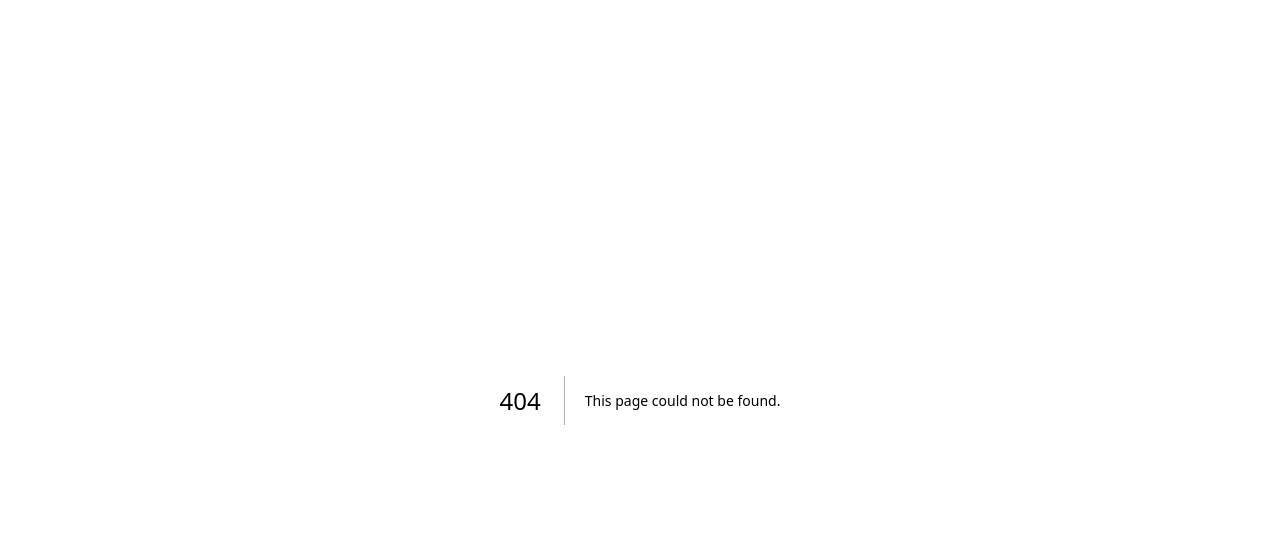
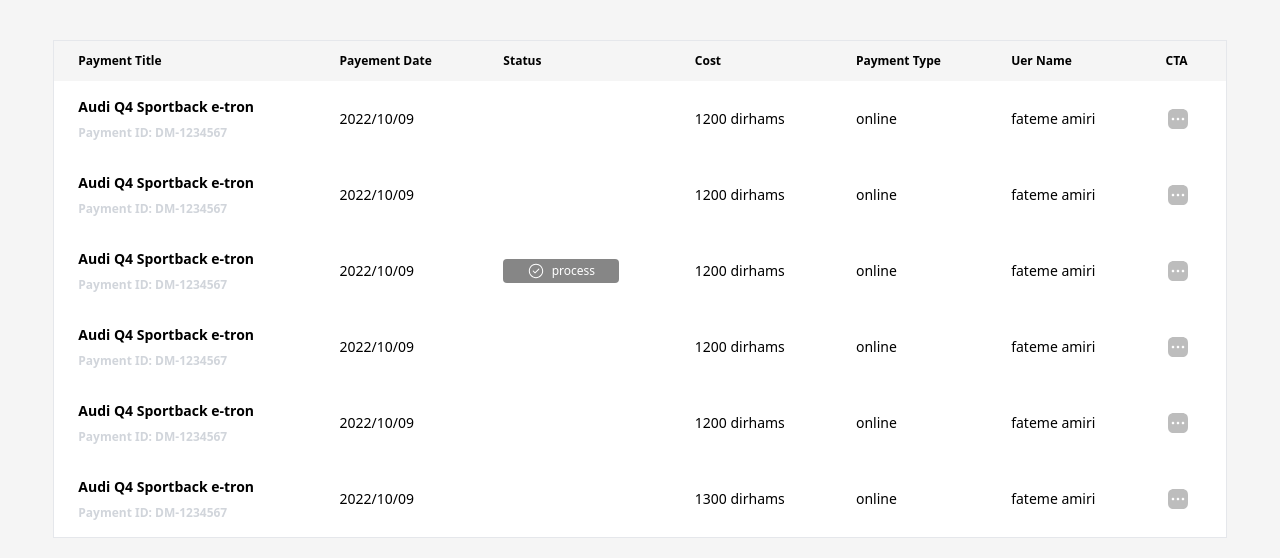
Before and after one commit to fafooti/car-ren, a Next.js app: page /payment/payment-history in a window 1280 px wide. Before the commit this address had no page. Shown: the top 558 px of the page. Built offline with nearby package versions, Linux system fonts and the light colour scheme.

Commit message:
payment history added

```diff
--- a/src/modules/Orders/CarDocument.jsx
+++ b/src/modules/Orders/CarDocument.jsx
@@ -1,40 +1,42 @@
 import Input from "@/components/Input/Input";
-import React from "react";
+import React, { useState } from "react";
 import arrowSquare from "/public/icons/arrowSquare.svg";
 import Image from "next/image";
 import Button from "@/components/Button/Button";
-function CarDocument() {
+function CarDocument({ title, inputDetails }) {
+  const [showDetails, setShowDetails] = useState(true);
+  const handleShowDetails = () => {
+    setShowDetails((prev) => !prev);
+  };
   return (
-    <div className=" w-full px-4 bg-white mt-10   ">
-      <div className="border-b flex justify-between py-10 ">
-        <p>Period Date</p>
+    <div className=" w-full px-4 pb-4 bg-white mt-10   ">
+      <div
+        onClick={handleShowDetails}
+        className="border-b font-bold flex justify-between py-10 "
+      >
+        <p>{title}</p>
         <Image src={arrowSquare} />
       </div>
+      {showDetails && (
+        <>
           <div className="border-b pb-8 flex gap-x-16 gap-y-8 flex-wrap my-10">
+            {inputDetails.map((item) => (
               <Input
-          //   onChange={handleLicenseDate}
-          //   value={licenseDate}
+                className="text-secondaryGray bg-secondaryPurple py-2.5 px-4 rounded w-[311px] "
                 type="date"
-          label="pickup date"
-          desc="Enter the date of International certificate"
-          placeholder="Enter Date"
-          className="text-secondaryGray bg-secondaryPurple py-2.5 px-4 rounded w-[311px] "
+                label={item.name}
+                desc={item.desc}
+                placeholder={item.placeholder}
               />
-        <Input
-          //   onChange={handleLicenseDate}
-          //   value={licenseDate}
-          type="date"
-          label="International driving license expiration date"
-          desc="Enter the date of International certificate"
-          placeholder="Enter Date"
-          className="text-secondaryGray bg-secondaryPurple py-2.5 px-4 rounded w-[311px] "
-        />
+            ))}
           </div>
           <Button
-        className={`border rounded mb-7 border-primaryBlue text-primaryBlue px-12 py-3`}
+            className={`border rounded mb-7 border-primaryBlue text-primaryBlue font-semibold px-12 py-3`}
           >
             Clear All Data
           </Button>
+        </>
+      )}
     </div>
   );
 }
--- /dev/null
+++ b/src/modules/Payments/PayemntHistory.jsx
@@ -0,0 +1,70 @@
+import React from "react";
+import Button from "@/components/Button/Button";
+import cta from "/public/cars/cta.svg"
+import tickIcon from "/public/icons/tick.svg"
+function PayemntHistory({ paymentHistory }) {
+    const statusColor=[
+
+    ]
+  return (
+    <div className="   overflow-x-auto border ">
+      <table className="w-full text-sm text-left   ">
+        <thead className="text-xs  ">
+          <tr>
+            <th scope="col" className="px-6 py-3 ">
+              Payment Title
+            </th>
+            <th scope="col" className="px-6 py-3">
+              Payement Date
+            </th>
+            <th scope="col" className="px-6 py-3 ">
+              Status
+            </th>
+            <th scope="col" className="px-6 py-3">
+              Cost
+            </th>
+            <th scope="col" className="px-6 py-3 ">
+              Payment Type
+            </th>
+            <th scope="col" className="px-6 py-3 ">
+              Uer Name
+            </th>
+            <th scope="col" className="px-6 py-3">
+              CTA
+            </th>
+          </tr>
+        </thead>
+        <tbody>
+          {paymentHistory.map((item) => (
+            <tr className="bg-white  ">
+              <th
+                scope="row"
+                className=" px-6 flex gap-2 flex-col py-4 whitespace-nowrap"
+              >
+                <p className="">{item.title}</p>
+                <span className="text-gray-300 text-xs"> {item.desc}</span>
+              </th>
+              <td className="px-6">{item.date}</td>
+              <td className="px-6 text-xs  ">
+                <Button
+                  className={`px-4  min-w-[116px] text-white bg-${item.color} py-1`}
+                >
+                  <img src={tickIcon.src} />
+                  {item.status}
+                </Button>
+              </td>
+              <td className="px-6">{item.cost}</td>
+              <td className="px-6">{item.paymentType}</td>
+              <td className="px-6">{item.username}</td>
+              <td className="px-6">
+                <img src={cta.src} />
+              </td>
+            </tr>
+          ))}
+        </tbody>
+      </table>
+    </div>
+  );
+}
+
+export default PayemntHistory;
--- a/src/pages/orders/add-order/index.js
+++ b/src/pages/orders/add-order/index.js
@@ -4,18 +4,56 @@
 import Navigations from "@/modules/Orders/Navigations";
 import CarSelection from "@/modules/Orders/CarSelection";
 import CarDocument from "@/modules/Orders/CarDocument";
+import PayemntHistory from "@/modules/Payments/PayemntHistory";
 const details = [
   {
     name: "pick-up Date",
     desc: "Enter the date of reciving",
-    placeholdet: "select start date",
+    placeholder: "select start date",
   },
   {
     name: "return Date",
     desc: "Enter the date of return car",
-    placeholdet: "select end date",
+    placeholder: "select end date",
   },
 ];
+const returnLocation = [
+  {
+    name: "Pickup Locatoin",
+    desc: "Enter the Location of receiving the car",
+    placeholder: "Select Location",
+  },
+  {
+    name: "Select time",
+    desc: "Enter the time of receiving the car",
+    placeholder: "Select time",
+  },
+];
+const additionalItems = [
+  {
+    name: "Baby seat ",
+    desc: "Travel With Your baby safly and security",
+    placeholder: "AED 2.000",
+  },
+
+  {
+    name: "Baby seat ",
+    desc: "Travel With Your baby safly and security",
+    placeholder: "AED 2.000",
+  },
+  {
+    name: "Baby seat ",
+    desc: "Travel With Your baby safly and security",
+    placeholder: "AED 2.000",
+  },
+  {
+    name: "Baby seat ",
+    desc: "Travel With Your baby safly and security",
+    placeholder: "AED 2.000",
+  },
+];
+
+
 function AddOrder() {
   return (
     <div className=" min-h-screen  flex  ">
@@ -27,7 +65,20 @@
         <div className=" 1440:w-[1114px] w-11/12 mx-auto ">
           <Navigations />
           <CarSelection />
-          <CarDocument />
+          <CarDocument title={"Period Date"} inputDetails={details} />
+          <CarDocument
+            title={"Pic-Up Location"}
+            inputDetails={returnLocation}
+          />
+          <CarDocument
+            title={"Return Location"}
+            inputDetails={returnLocation}
+          />
+          <CarDocument
+            title={"Additional items per Day"}
+            inputDetails={additionalItems}
+          />
+
         </div>
       </div>
     </div>
--- /dev/null
+++ b/src/pages/payment/payment-history/index.js
@@ -0,0 +1,81 @@
+import PayemntHistory from '@/modules/Payments/PayemntHistory';
+import React from 'react'
+const paymentHistory = [
+  {
+    title: "Audi Q4 Sportback e-tron",
+    desc: "Payment ID: DM-1234567",
+    date: "2022/10/09",
+    status: "Rejected",
+    cost: "1200 dirhams",
+    paymentType: "online",
+    username: "fateme amiri",
+    cta: "",
+    color: "primaryOrange",
+  },
+  {
+    title: "Audi Q4 Sportback e-tron",
+    desc: "Payment ID: DM-1234567",
+    date: "2022/10/09",
+    status: "Rejected",
+    cost: "1200 dirhams",
+    paymentType: "online",
+    username: "fateme amiri",
+    cta: "",
+    color: "primaryOrange",
+  },
+  {
+    title: "Audi Q4 Sportback e-tron",
+    desc: "Payment ID: DM-1234567",
+    date: "2022/10/09",
+    status: "process",
+    cost: "1200 dirhams",
+    paymentType: "online",
+    username: "fateme amiri",
+    cta: "",
+    color: "secondaryGray",
+  },
+  {
+    title: "Audi Q4 Sportback e-tron",
+    desc: "Payment ID: DM-1234567",
+    date: "2022/10/09",
+    status: "accepted",
+    cost: "1200 dirhams",
+    paymentType: "online",
+    username: "fateme amiri",
+    cta: "",
+    color: "primaryGreen",
+  },
+  {
+    title: "Audi Q4 Sportback e-tron",
+    desc: "Payment ID: DM-1234567",
+    date: "2022/10/09",
+    status: "rejected",
+    cost: "1200 dirhams",
+    paymentType: "online",
+    username: "fateme amiri",
+    cta: "",
+    color: "primaryOrange",
+  },
+  {
+    title: "Audi Q4 Sportback e-tron",
+    desc: "Payment ID: DM-1234567",
+    date: "2022/10/09",
+    status: "accepted",
+    cost: "1300 dirhams",
+    paymentType: "online",
+    username: "fateme amiri",
+    cta: "",
+    color: "primaryGreen",
+  },
+];
+function Index() {
+  return (
+    <div className="bg-backgroundWhite w-full h-screen py-10">
+      <div className="1440:w-[1114px] w-11/12 mx-auto ">
+        <PayemntHistory paymentHistory={paymentHistory} />
+      </div>
+    </div>
+  );
+}
+
+export default Index;
--- a/tailwind.config.js
+++ b/tailwind.config.js
@@ -22,6 +22,8 @@
         secondaryPurple: "#F7F5FF",
         primaryGray: "#333333",
         secondaryGray: "#868686",
+        primaryGreen: "#3C9A4F",
+
         // secondaryPurple: "#494E65",
       },
 
```
Also changed, not shown: public/icons/tick.svg (added). Lines whose indentation alone changed are shown as unchanged.
